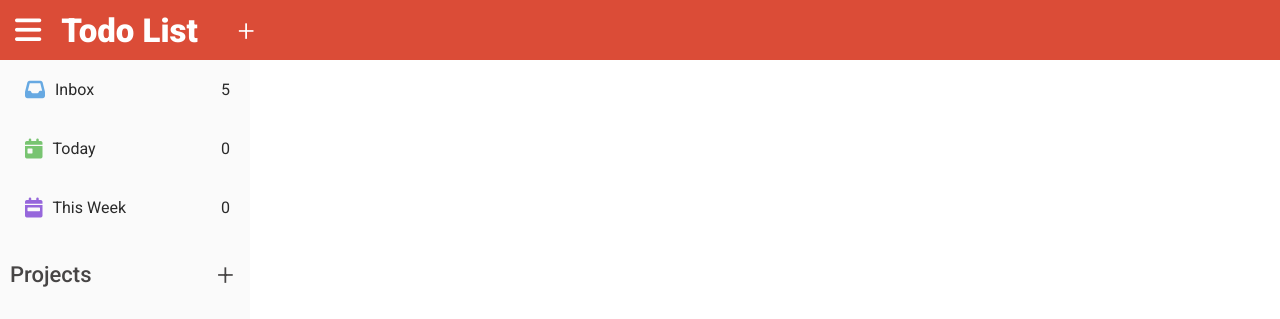
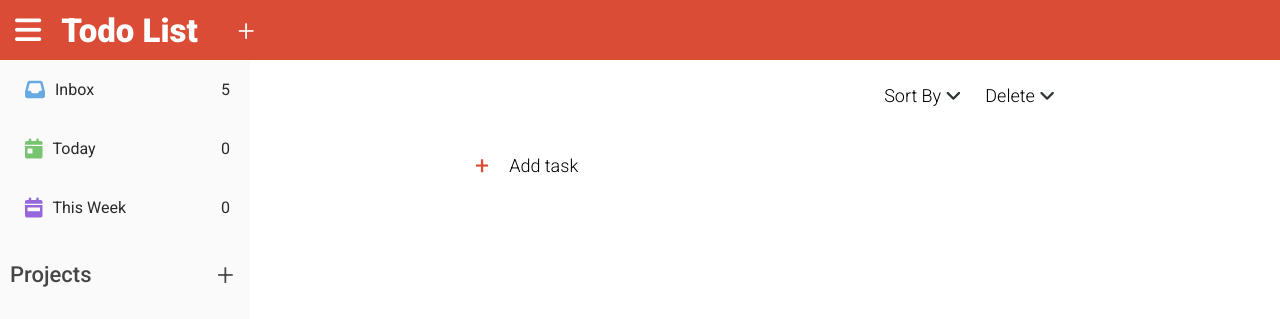
Before and after one commit to elk15/Todo-List, a website built with webpack: page dist/index.html in a window 1280 px wide. Built offline with nearby package versions, Linux system fonts and the light colour scheme.

Commit message:
Refactored index.html code

```diff
--- a/dist/index.html
+++ b/dist/index.html
@@ -27,7 +27,19 @@
             <ul class="projects">
             </ul>
         </nav>
-        <main class="main-content"></main>
+        <main class="main-content">
+            <div class="project">
+                <div class="project-title"><h2></h2>
+                    <div class="btns">
+                        <button class="sort">Sort By <i class="fa-solid fa-angle-down" style="color: #2e3436;"></i></button>
+                        <button class="delete">Delete <i class="fa-solid fa-angle-down" style="color: #2e3436;"></i></button>
+                    </div>
+                </div>
+                <ul class="tasks"></ul>
+                <button class="add-task"><span>+</span>Add task</button>
+                <div class="sort-modal mini-modal hide"><span class="sort-dueDate">Due Date</span><span class="sort-priority">Priority</span></div>
+            </div>
+        </main>
     </div>
     <script src="main.js"></script>
 </body>
```
